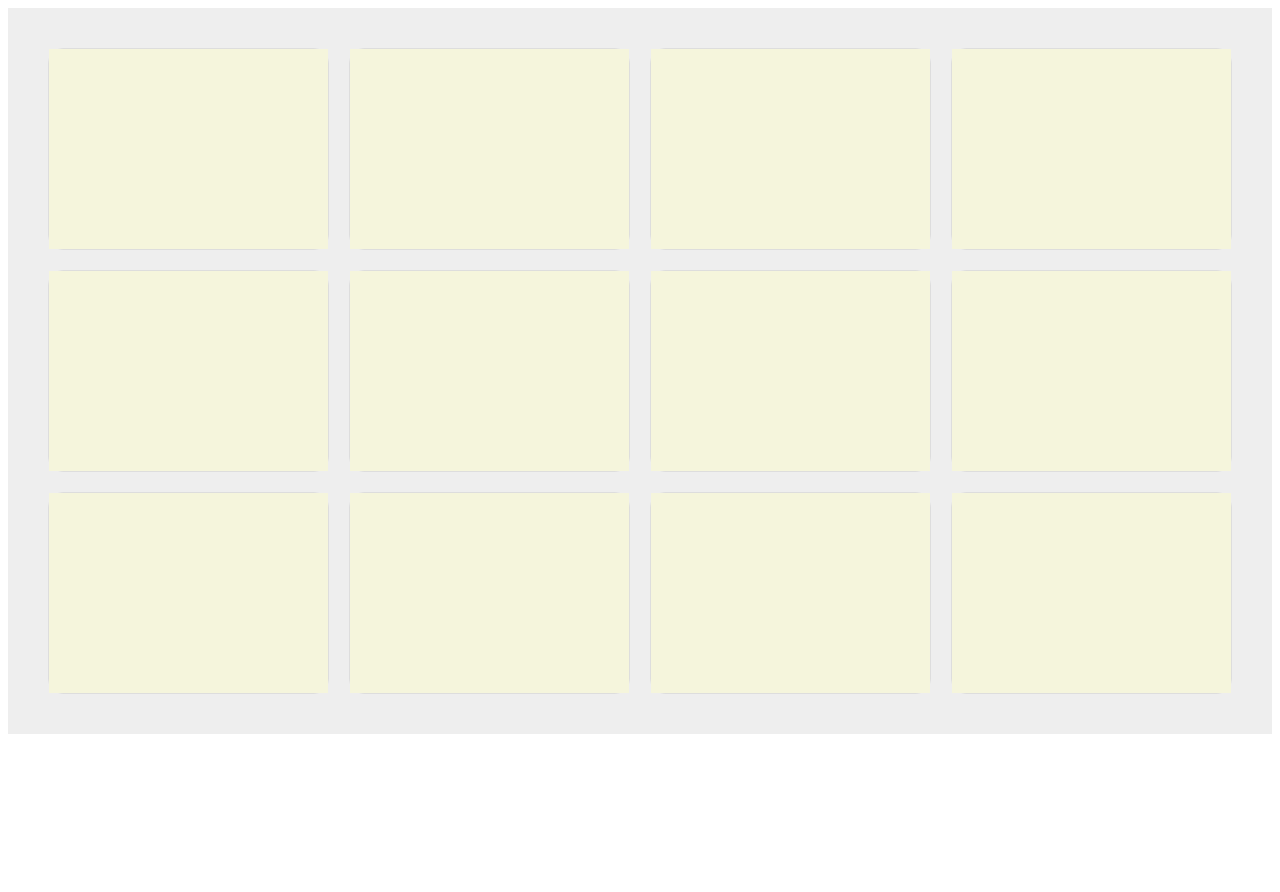
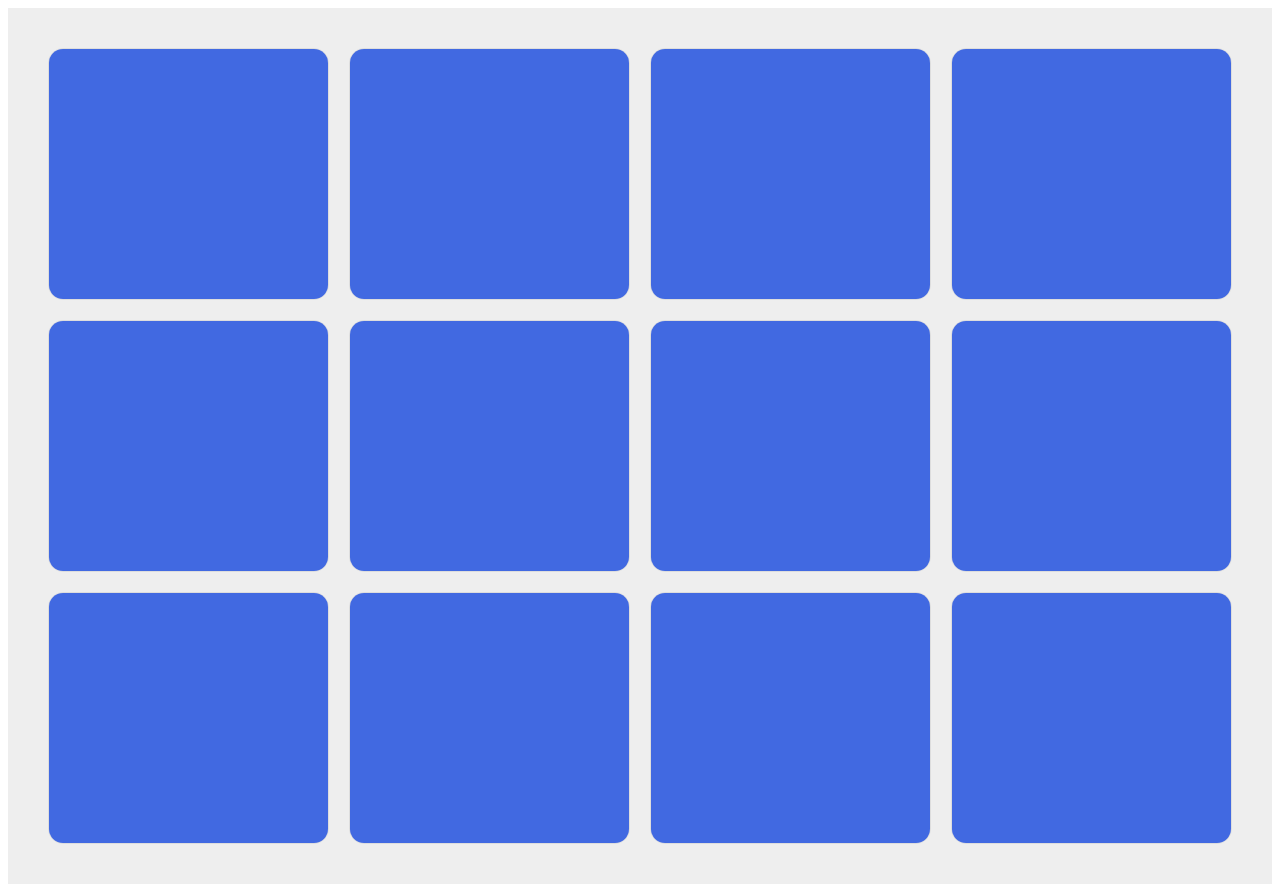
Before and after one commit to dbizhev/Vue-PWA, a Vue app: page / in a window 1280 px wide. Before the commit the page ends 800 px from the top, so only its background shows below. Built offline with nearby package versions, Linux system fonts and the light colour scheme.

Commit message:
style cleanup

```diff
--- a/src/App.vue
+++ b/src/App.vue
@@ -1,26 +1,15 @@
 <template>
   <div id="app">
-
-    <ul class="cards">
-      <li v-for="animal in animals">
-        <Card :file="animal"/>
-      </li>
-    </ul>
-
+    <div class="cards">
+      <Card :file="animal" v-for="animal in animals"/>
+    </div>
   </div>
 </template>
 
 <script>
-import Card from './components/Card.vue'
+import Card from "./components/Card.vue";
 
-const animals = [
-      'elephant',
-      'lion',
-      'fox',
-      'tiger',
-      'rabbit',
-      'owl'
-      ];
+const animals = ["elephant", "lion", "fox", "tiger", "rabbit", "owl"];
 
 function shuffle(a) {
   for (let i = a.length - 1; i > 0; i--) {
@@ -34,18 +23,16 @@ const dups = animals.concat(animals);
 const dupsShuffled = shuffle(dups);
 
 export default {
-  name: 'app',
+  name: "app",
   components: {
     Card
   },
   data() {
     return {
       animals: dupsShuffled
+    };
   }
-  }
-}
-
-
+};
 </script>
 
 <style lang="scss" scoped>
@@ -63,22 +50,7 @@ body {
   margin: 0;
   padding: 0;
   display: grid;
-  // flex-wrap: wrap;
-  // justify-content: flex-start;
   grid-gap: 20px;
   grid-template-columns: 1fr 1fr 1fr 1fr;
-  // grid-gap: 20px;
-  // justify-items: center;
-  // align-items: end;
-  // width: 100%;
 }
-
-li {
-  max-width: 100%;
-  display: block;
-  // width: 25%;
-  // margin: 10px;
-
-}
-
 </style>
--- a/src/components/Card.vue
+++ b/src/components/Card.vue
@@ -1,46 +1,47 @@
 <template>
-  <div class="card" @click="flip" >
+  <div class="card" @click="flip">
     <div class="card__inner">
       <div class="card__front"></div>
 
       <div class="card__back">
-        <img :src="url" />
+        <img :src="url">
       </div>
     </div>
-
   </div>
 </template>
 
 <script>
 export default {
-  name: 'Card',
+  name: "Card",
   props: {
     file: String
   },
   data() {
     return {
-      url: '/' + this.file + '.png',
-    }
+      url: "/" + this.file + ".png"
+    };
   },
   methods: {
     flip($event) {
-      $event.target.classList.toggle('flipped')
-      this.$emit('flipped')
+      $event.target.classList.toggle("flipped");
+      this.$emit("flipped");
     }
   }
-}
+};
 </script>
 
 <!-- Add "scoped" attribute to limit CSS to this component only -->
 <style lang="scss" scoped>
-
 * {
   box-sizing: border-box;
 }
 .card {
+  max-width: 100%;
+  display: block;
   border: 1px solid #ddd;
   border-radius: 15px;
   perspective: 1000px;
+  overflow: hidden;
 }
 
 .card.flipped .card__inner {
@@ -50,8 +51,7 @@ export default {
 .card__inner,
 .card__front,
 .card__back {
-  // min-height: 300px;
-min-height: 200px;
+  min-height: 250px;
 }
 
 .card * {
@@ -63,7 +63,6 @@ min-height: 200px;
   transform-style: preserve-3d;
   position: relative;
 }
-
 
 .card__front,
 .card__back {
@@ -77,7 +76,7 @@ min-height: 200px;
 }
 
 .card__front {
-  background: beige;
+  background: royalblue;
   z-index: 2;
 }
 
@@ -87,7 +86,7 @@ min-height: 200px;
 
 img {
   display: block;
-    max-width: 100%;
+  object-fit: cover;
+  object-position: 50% 50%;
 }
-
 </style>
```
Lines whose indentation alone changed are shown as unchanged.
